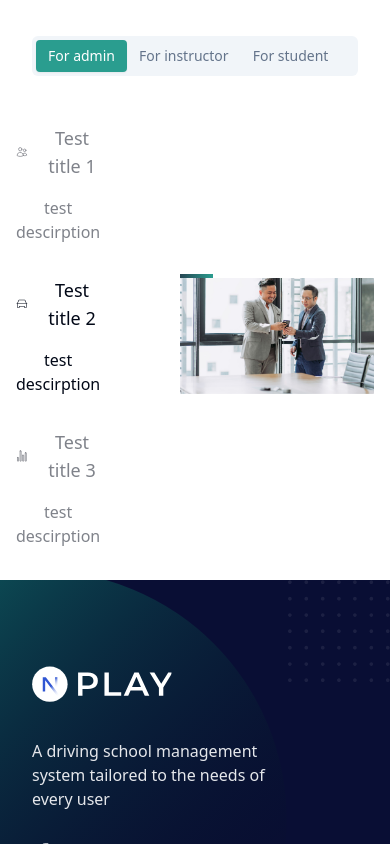
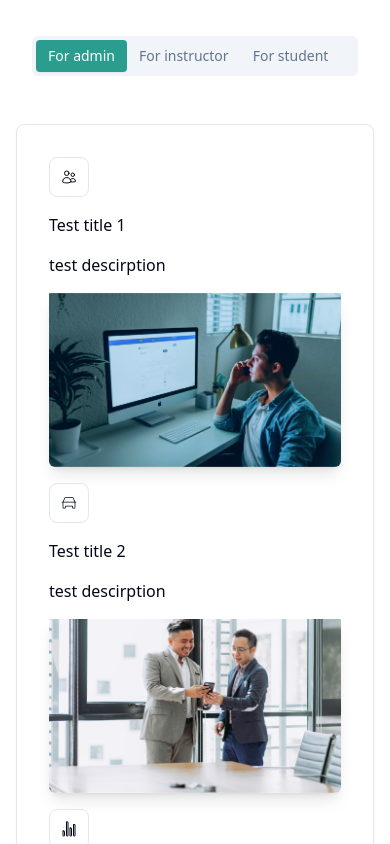
Before and after one commit to Jeden1102/osk, a Next.js app: page /en/product in a window 390 px wide. Shown: the part 2180-3024 px from the top of the page. Built offline with nearby package versions, Linux system fonts and the light colour scheme.

Commit message:
master. Animated tabs animation stopping fix + mobile view.

```diff
--- a/src/components/Product/AnimatedTabs.tsx
+++ b/src/components/Product/AnimatedTabs.tsx
@@ -3,7 +3,7 @@
 import { cn } from "@/lib/utils";
 import Image from "next/image";
 import { ReactNode, useEffect, useState } from "react";
-
+import { Card, CardContent } from "../ui/card";
 type Tab = {
   title: string;
   description: string;
@@ -18,13 +18,17 @@ type AnimatedTabsProps = {
 function AnimatedTabs({ tabs }: AnimatedTabsProps) {
   const [activeTab, setActiveTab] = useState(0);
   const [intervalId, setIntervalId] = useState(0);
+  const [isAnimationStopped, setIsAnimationStopped] = useState(false);
 
   const handleClick = (idx: number) => {
+    setIsAnimationStopped(true);
     setActiveTab(idx);
-    window.clearInterval(intervalId);
   };
 
   useEffect(() => {
+    if (isAnimationStopped) {
+      return () => window.clearInterval(intervalId);
+    }
     const id = window.setInterval(() => {
       const newTab = activeTab < tabs.length - 1 ? activeTab + 1 : 0;
       setActiveTab(newTab);
@@ -32,11 +36,12 @@ function AnimatedTabs({ tabs }: AnimatedTabsProps) {
 
     setIntervalId(id);
     return () => window.clearInterval(id);
-  }, [activeTab]);
+  }, [activeTab, isAnimationStopped]);
 
   return (
-    <div className="flex gap-20 justify-between items-center max-w-[1200px]">
-      <div className="flex flex-col gap-8">
+    <Card className="p-0">
+      <CardContent className="flex gap-20 justify-between items-center max-w-[1200px] p-8">
+        <div className="hidden md:flex flex-col gap-8">
           {tabs.map((tab, idx) => (
             <button
               className={cn(
@@ -53,17 +58,41 @@ function AnimatedTabs({ tabs }: AnimatedTabsProps) {
             </button>
           ))}
         </div>
-      <div className="relative">
-        <span className="absolute -top-1 left-0 h-1 animate-progress-bar bg-gradient-to-r from-primary to-secondary"></span>
+        <div className="hidden md:block relative">
+          {!isAnimationStopped && (
+            <span className="absolute hidden md:block -top-1 left-0 h-1 animate-progress-bar bg-gradient-to-r from-primary to-secondary"></span>
+          )}
           <Image
             src={tabs[activeTab].image}
             alt="Feature image"
+            className="rounded-b-md shadow-lg"
             width={600}
             height={400}
             loading="lazy"
           />
         </div>
+
+        <div className="md:hidden flex flex-col gap-4">
+          {tabs.map((tab) => (
+            <>
+              <span className="relative rounded-lg flex items-center justify-center w-10 h-10 border u-border-gray-300">
+                {tab.icon}
+              </span>
+              <p>{tab.title}</p>
+              <p className="font-light">{tab.description}</p>
+              <Image
+                src={tab.image}
+                alt="Feature image"
+                className="rounded-b-md shadow-lg"
+                width={600}
+                height={400}
+                loading="lazy"
+              />
+            </>
+          ))}
         </div>
+      </CardContent>
+    </Card>
   );
 }
 
```
Also changed, not shown: 1 other file (tests, documents, lock files or other folders). Lines whose indentation alone changed are shown as unchanged.
